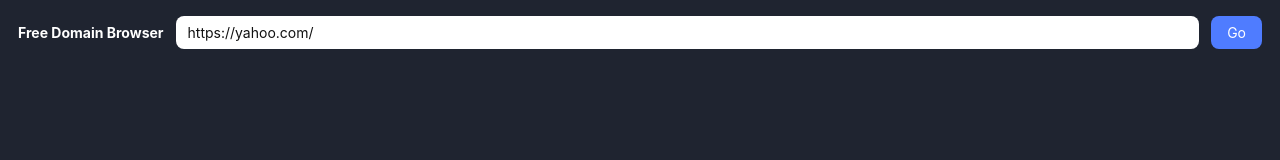
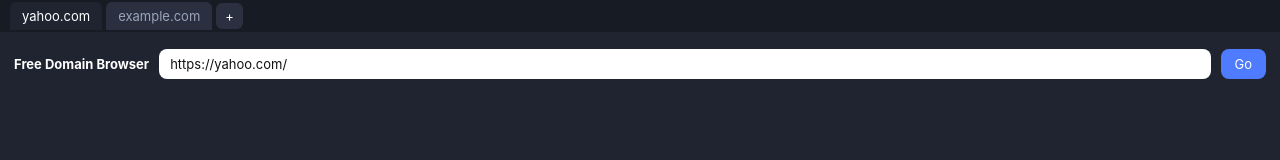
Before and after one commit to free-domain-name/free-domain-browser-cef, a plain HTML site: page assets/chrome.html in a window 1280 px wide. Drawn offline with Linux system fonts and the light colour scheme.

Commit message:
feat: add tab strip to CEF chrome

```diff
--- a/assets/chrome.html
+++ b/assets/chrome.html
@@ -1,11 +1,33 @@
-<html><body style="margin:0;background:#1f2430;color:#fff;font:14px -apple-system,system-ui;">
-<div style="height:64px;display:flex;align-items:center;gap:12px;padding:0 18px;box-sizing:border-box">
-<b>Free Domain Browser</b>
-<input id="url" value="https://yahoo.com/" style="flex:1;background:#fff;color:#111;border:0;border-radius:8px;padding:8px 12px;font:inherit">
-<button onclick="go()" style="background:#4f7cff;color:#fff;border:0;border-radius:8px;padding:8px 16px;font:inherit">Go</button>
+<html><body style="margin:0;background:#1f2430;color:#fff;font:13px -apple-system,system-ui;overflow:hidden">
+<div id="tabs" style="height:32px;display:flex;align-items:center;gap:4px;padding:0 10px;box-sizing:border-box;background:#171b24"></div>
+<div style="height:64px;display:flex;align-items:center;gap:10px;padding:0 14px;box-sizing:border-box">
+<b style="font-size:13px">Free Domain Browser</b>
+<input id="url" value="https://yahoo.com/" style="flex:1;background:#fff;color:#111;border:0;border-radius:8px;padding:7px 11px;font:inherit">
+<button onclick="go()" style="background:#4f7cff;color:#fff;border:0;border-radius:8px;padding:7px 14px;font:inherit">Go</button>
 </div>
 <script>
-function go(){var u=document.getElementById('url').value.trim();if(!u)return;location.href='https://fdb.invalid/navigate?url='+encodeURIComponent(u);}
-document.getElementById('url').addEventListener('keydown',function(e){if(e.key==='Enter')go();});
+var tabs=[{url:'https://yahoo.com/',label:'yahoo.com'},{url:'https://example.com/',label:'example.com'}];
+var active=0;
+function render(){
+  var box=document.getElementById('tabs');box.innerHTML='';
+  tabs.forEach(function(t,i){
+    var b=document.createElement('button');
+    b.textContent=t.label;b.title=t.url;
+    b.style.cssText='border:0;border-radius:6px 6px 0 0;padding:6px 12px;font:inherit;cursor:pointer;'+
+      (i===active?'background:#1f2430;color:#fff':'background:#2a3040;color:#9aa4b8');
+    b.onclick=function(){active=i;render();document.getElementById('url').value=t.url;navigate(t.url)};
+    box.appendChild(b);
+  });
+  var plus=document.createElement('button');
+  plus.textContent='+';plus.title='New tab';
+  plus.style.cssText='border:0;border-radius:6px;padding:5px 9px;background:#2a3040;color:#fff;font:inherit;cursor:pointer';
+  plus.onclick=function(){tabs.push({url:'https://example.com/',label:'example.com'});active=tabs.length-1;render();document.getElementById('url').value=tabs[active].url;navigate(tabs[active].url)};
+  box.appendChild(plus);
+  document.getElementById('url').value=tabs[active].url;
+}
+function go(){var u=document.getElementById('url').value.trim();if(!u)return;if(!/^[a-z]+:\/\//i.test(u))u='https://'+u;navigate(u)}
+function navigate(u){location.href='https://fdb.invalid/navigate?url='+encodeURIComponent(u)}
+document.getElementById('url').addEventListener('keydown',function(e){if(e.key==='Enter')go()});
+render();
 </script>
 </body></html>
```
Also changed, not shown: 2 other files.
